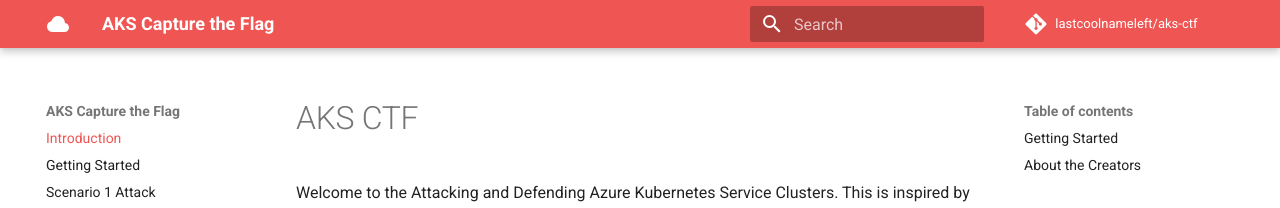
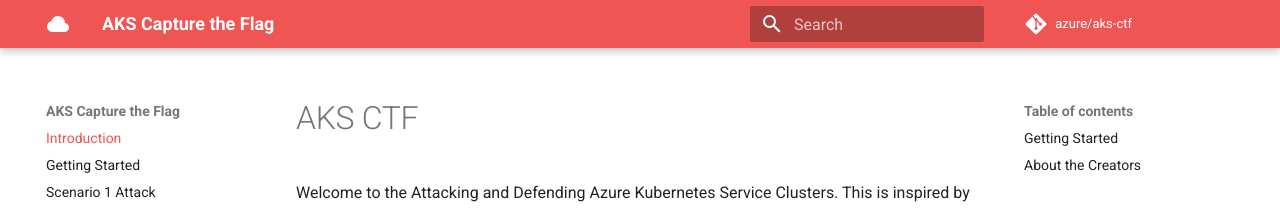
Before and after one commit to mikekinsman/aks-ctf, an MkDocs documentation site: the page built from docs/index.md, in a window 1280 px wide. Shown: the top 208 px of the page. Built offline with MkDocs 1.6.1 and Material for MkDocs 9.7.7, drawn with Linux system fonts in a browser that asks for light colours; comment, search, counter and statistics services are not loaded.

Commit message:
git repo refs

```diff
--- a/mkdocs.yml
+++ b/mkdocs.yml
@@ -1,6 +1,6 @@
 site_name: AKS Capture the Flag
-repo_name: 'lastcoolnameleft/aks-ctf'
-repo_url: 'https://github.com/lastcoolnameleft/aks-ctf'
+repo_name: 'azure/aks-ctf'
+repo_url: 'https://github.com/azure/aks-ctf'
 dev_addr: 0.0.0.0:8080
 
 theme:
@@ -58,4 +58,4 @@
 extra:
   social:
     - icon: fontawesome/brands/github-alt
-      link: https://github.com/lastcoolnameleft/aks-ctf
+      link: https://github.com/azure/aks-ctf
```
